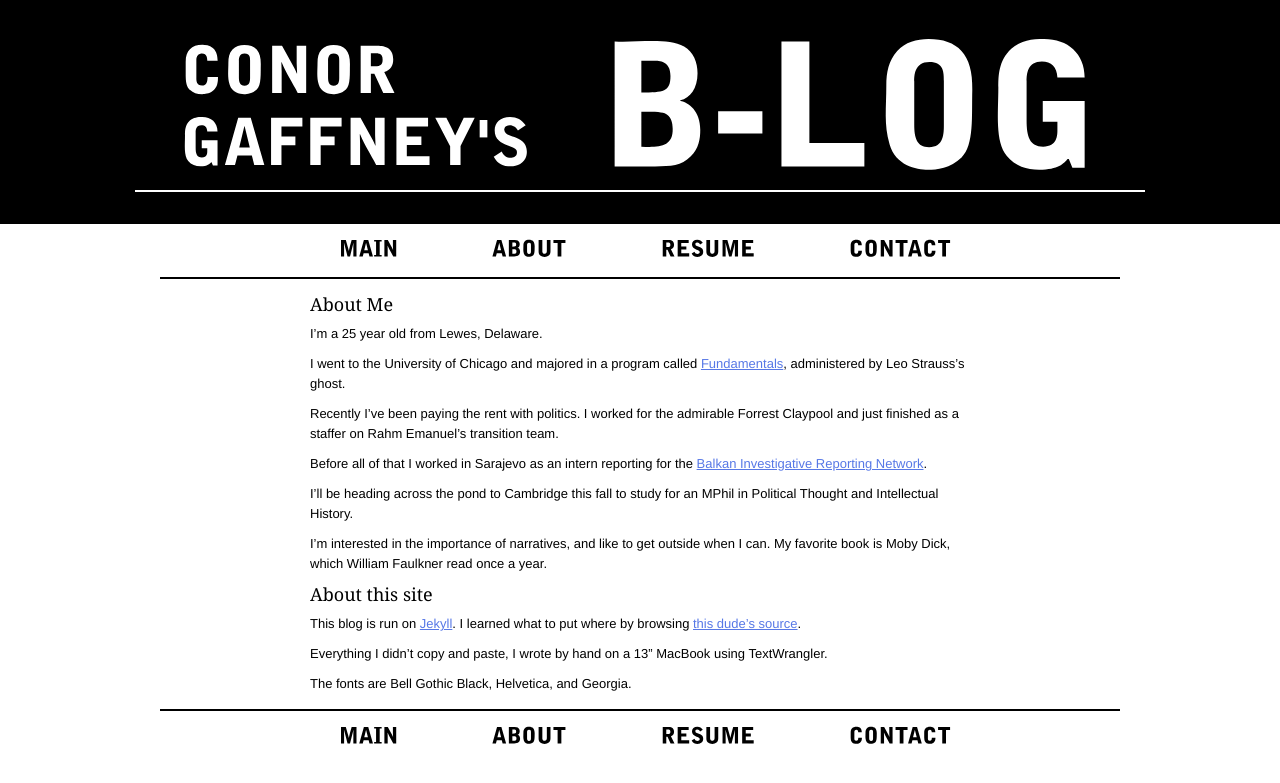
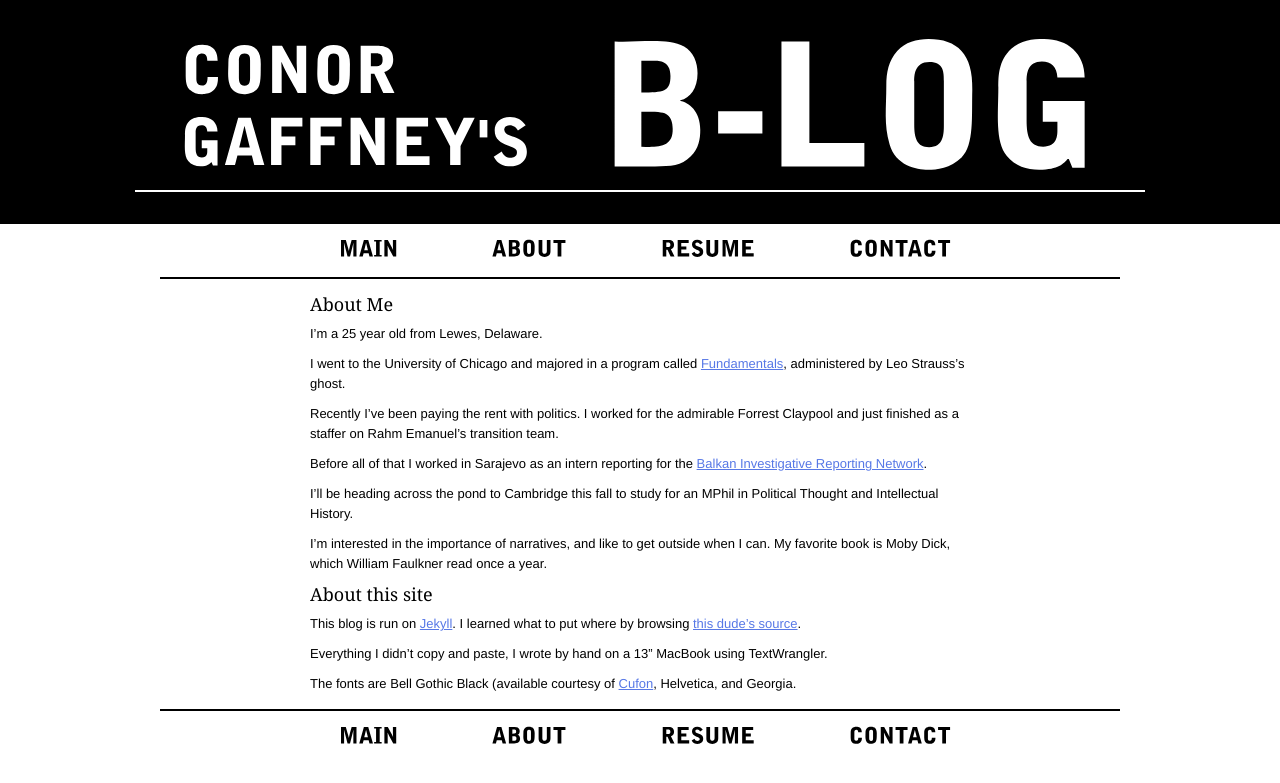
Before and after one commit to evanseyf/blog, a Jekyll site: the page built from about.markdown, in a window 1280 px wide. Shown: the top 783 px of the page. Built offline with Jekyll 4.4.1, drawn with Linux system fonts in a browser that asks for light colours; Markdown is read by kramdown in place of the engine named in the settings.

```diff
--- /dev/null
+++ b/CNAME
@@ -0,0 +1 @@
+conorgaffney.com
--- a/README.markdown
+++ b/README.markdown
@@ -1 +1 @@
-This is my blog. Thank you [Jekyll](https://github.com/mojombo/jekyll/wiki)
+This is my blog. Thank you [Jekyll](https://github.com/mojombo/jekyll/wiki).
--- a/about.markdown
+++ b/about.markdown
@@ -23,4 +23,4 @@ This blog is run on [Jekyll](https://github.com/mojombo/jekyll). I learned what
 
 Everything I didn't copy and paste, I wrote by hand on a 13" MacBook using TextWrangler.
 
-The fonts are Bell Gothic Black, Helvetica, and Georgia.
+The fonts are Bell Gothic Black (available courtesy of [Cufon](http://cufon.shoqolate.com/generate/), Helvetica, and Georgia.
```
